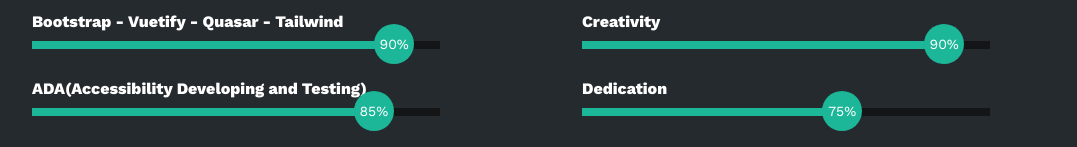
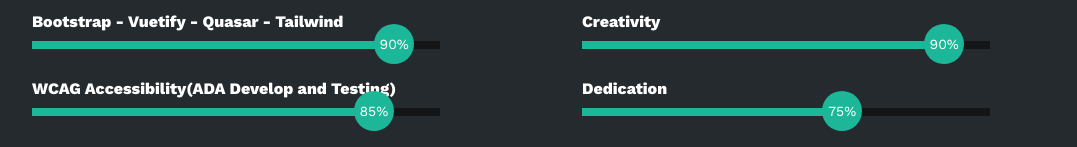
Before and after one commit to Marun0402/Aruunkumar_portfolio, a plain HTML site: page index.html in a window 1280 px wide. Shown: the part 1767-1914 px from the top of the page, without its empty margins (78-1155 px from the left). Drawn offline with nearby package versions, Linux system fonts and the light colour scheme.

Commit message:
ADA project Update

```diff
--- a/index.html
+++ b/index.html
@@ -169,7 +169,7 @@
                         </div>
                     </div>
                     <div class="skill">
-                        <span>ADA(Accessibility Developing and Testing)</span>
+                        <span>WCAG Accessibility(ADA Develop and Testing)</span>
                         <div class="barra-skill">
                             <div class="progress">
                                 <span>85%</span>
```
